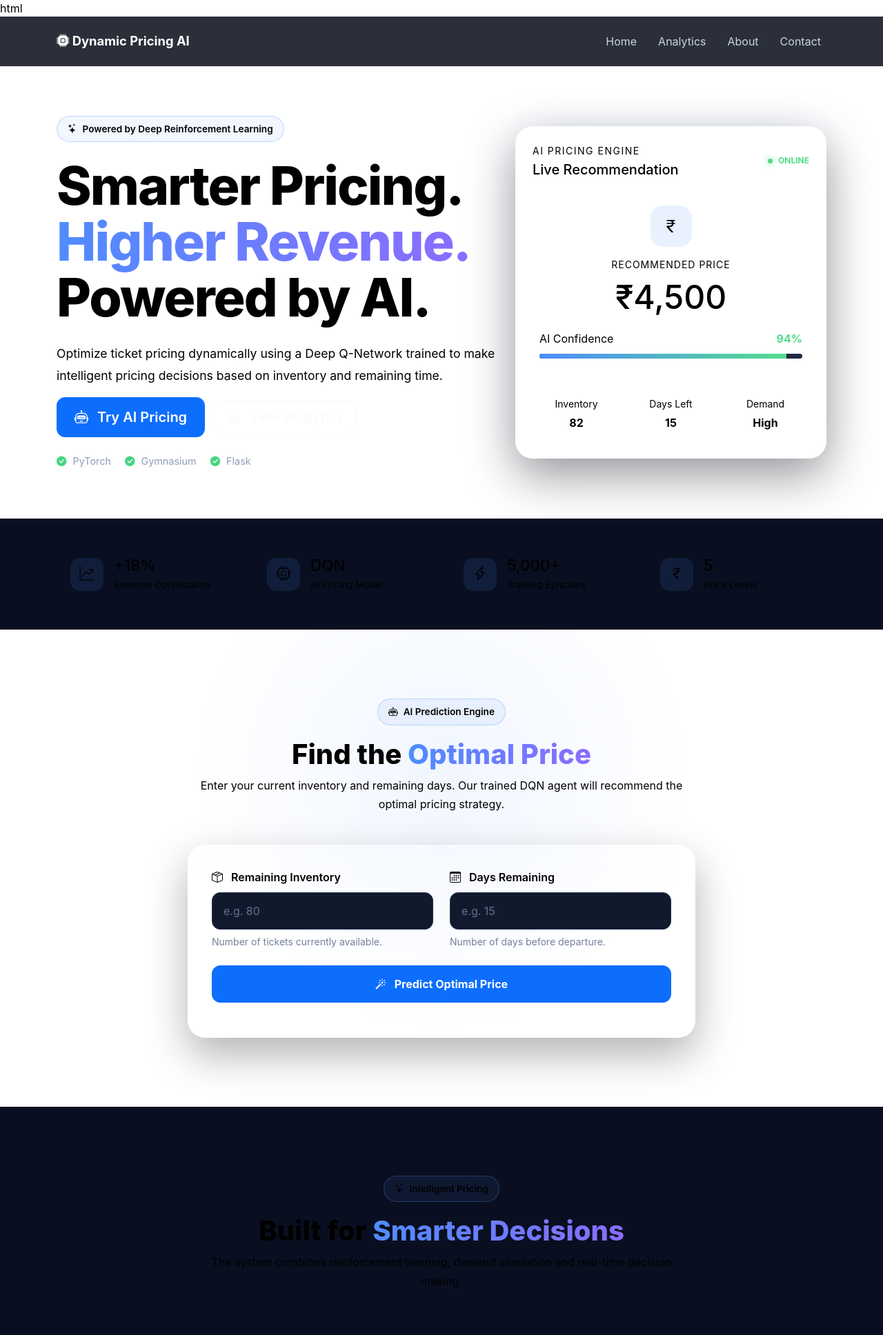
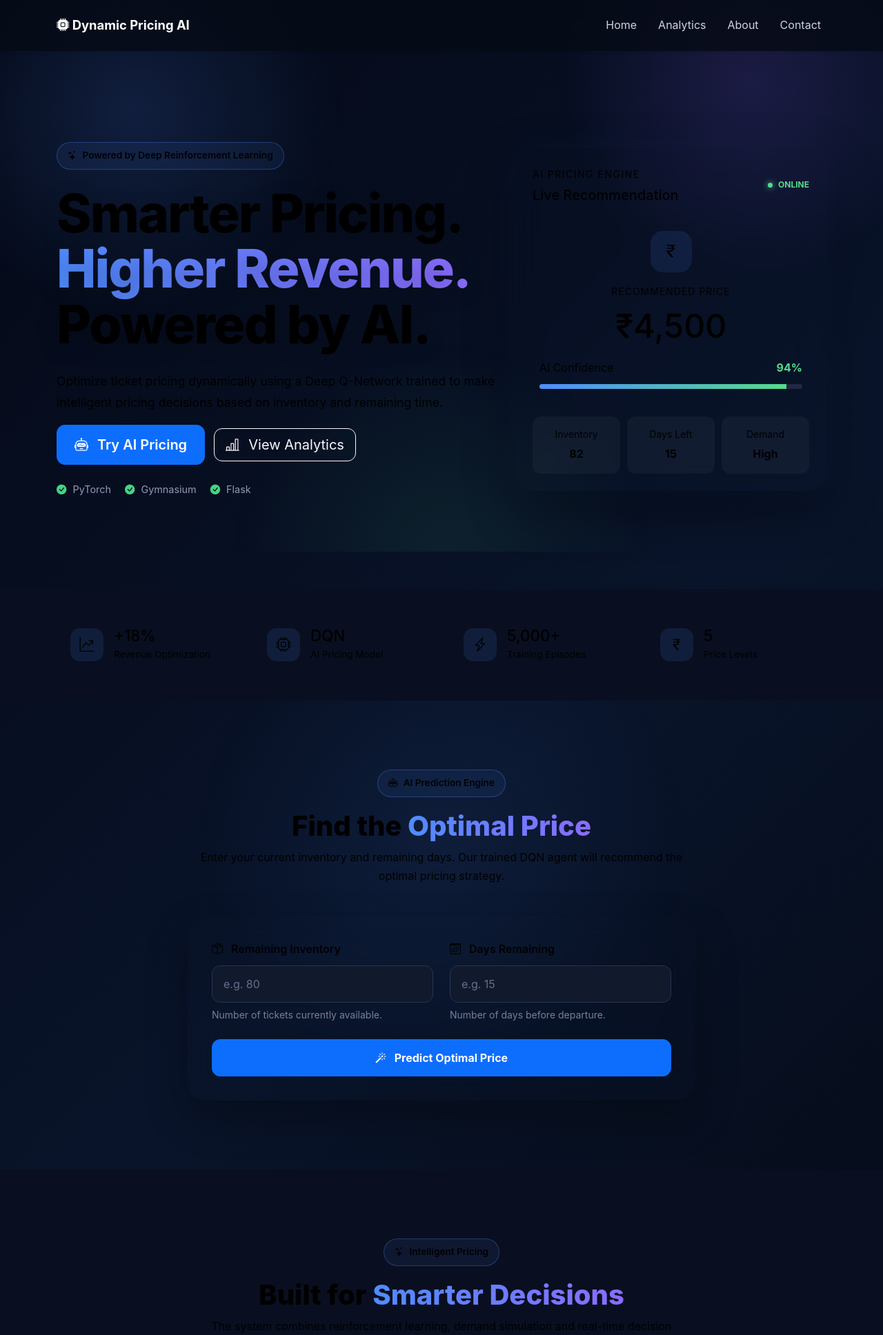
Before and after one commit to RohitChoudhary8197/Dynamic-Pricing-RL, a Flask app: page / in a window 1280 px wide. Shown: the top 1936 px of the page at 69% size. Run offline with Flask 3, Linux system fonts and the light colour scheme.

Commit message:
Updated Commits

```diff
--- a/static/css/style.css
+++ b/static/css/style.css
@@ -19,13 +19,38 @@ html {
 
 body {
     margin: 0;
-    background: var(--dark);
+    background: linear-gradient(135deg, #040816 0%, #09142a 45%, #03060d 100%);
     color: var(--text);
     font-family: Inter, Arial, Helvetica, sans-serif;
+    line-height: 1.6;
+    min-height: 100vh;
+    overflow-x: hidden;
+}
+
+body::before {
+    content: "";
+    position: fixed;
+    inset: 0;
+    background:
+        radial-gradient(circle at 15% 20%, rgba(79, 140, 255, 0.16), transparent 24%),
+        radial-gradient(circle at 85% 15%, rgba(138, 92, 246, 0.16), transparent 22%),
+        radial-gradient(circle at 50% 100%, rgba(84, 220, 139, 0.08), transparent 30%);
+    pointer-events: none;
+    z-index: -1;
+}
+
+main {
+    position: relative;
+    z-index: 1;
 }
 
 a {
     text-decoration: none;
+}
+
+::selection {
+    background: rgba(79, 140, 255, 0.35);
+    color: white;
 }
 
 
@@ -69,15 +94,35 @@ a {
     align-items: center;
     position: relative;
     overflow: hidden;
+    padding: 90px 0;
+    background:
+        linear-gradient(135deg, rgba(79, 140, 255, 0.12), transparent 35%),
+        radial-gradient(circle at 20% 20%, rgba(79, 140, 255, 0.18), transparent 35%),
+        radial-gradient(circle at 85% 60%, rgba(112, 70, 255, 0.14), transparent 35%),
+        var(--dark);
+}
 
-    background:
-        radial-gradient(circle at 20% 20%,
-            rgba(79, 140, 255, 0.18),
-            transparent 35%),
-        radial-gradient(circle at 85% 60%,
-            rgba(112, 70, 255, 0.14),
-            transparent 35%),
-        var(--dark);
+.hero-title,
+.hero-description,
+.hero-buttons,
+.hero-tech,
+.ai-visual-card,
+.prediction-card,
+.feature-card,
+.stat-card {
+    animation: fadeUp 0.8s ease both;
+}
+
+@keyframes fadeUp {
+    from {
+        opacity: 0;
+        transform: translateY(18px);
+    }
+
+    to {
+        opacity: 1;
+        transform: translateY(0);
+    }
 }
 
 .min-vh-75 {
@@ -109,6 +154,7 @@ a {
     line-height: 1.05;
     letter-spacing: -2px;
     margin-bottom: 25px;
+    text-shadow: 0 8px 32px rgba(0, 0, 0, 0.2);
 }
 
 .hero-title span,
@@ -133,6 +179,12 @@ a {
     padding: 13px 25px;
     border-radius: 12px;
     font-weight: 600;
+    transition: transform 0.25s ease, box-shadow 0.25s ease, background 0.25s ease;
+}
+
+.hero-btn:hover {
+    transform: translateY(-3px);
+    box-shadow: 0 12px 25px rgba(79, 140, 255, 0.22);
 }
 
 .hero-buttons .btn-outline-light {
@@ -161,13 +213,20 @@ a {
     background: var(--dark-card);
     border: 1px solid var(--border);
     backdrop-filter: blur(20px);
-
     border-radius: 25px;
     padding: 25px;
-
     box-shadow:
         0 25px 70px rgba(0, 0, 0, 0.4),
         0 0 50px rgba(79, 140, 255, 0.08);
+}
+
+.ai-visual-card:hover,
+.prediction-card:hover,
+.feature-card:hover,
+.stat-card:hover {
+    border-color: rgba(79, 140, 255, 0.35);
+    transform: translateY(-4px);
+    box-shadow: 0 18px 45px rgba(0, 0, 0, 0.28);
 }
 
 .ai-card-header {
--- a/static/js/script.js
+++ b/static/js/script.js
@@ -12,14 +12,17 @@ document.addEventListener("DOMContentLoaded", function () {
         });
     }
 
-    const cards = document.querySelectorAll(".feature-card, .stat-card, .metric-card, .content-card");
-    cards.forEach((card, index) => {
-        card.style.opacity = "0";
-        card.style.transform = "translateY(12px)";
+    const revealItems = document.querySelectorAll(
+        ".hero-title, .hero-description, .hero-buttons, .hero-tech, .ai-visual-card, .prediction-card, .feature-card, .stat-card, .metric-card, .content-card"
+    );
+
+    revealItems.forEach((item, index) => {
+        item.style.opacity = "0";
+        item.style.transform = "translateY(16px)";
+        item.style.transition = "all 0.7s ease";
         setTimeout(() => {
-            card.style.transition = "all 0.5s ease";
-            card.style.opacity = "1";
-            card.style.transform = "translateY(0)";
-        }, 80 * index);
+            item.style.opacity = "1";
+            item.style.transform = "translateY(0)";
+        }, 90 * index);
     });
 });
--- a/templates/index.html
+++ b/templates/index.html
@@ -1,4 +1,3 @@
-html
 {% extends "base.html" %}
 
 {% block title %}
@@ -38,14 +37,12 @@ Home | Dynamic Pricing AI
 
                 <div class="hero-buttons">
 
-                    <a href="#prediction"
-                       class="btn btn-primary btn-lg hero-btn">
+                    <a href="#prediction" class="btn btn-primary btn-lg hero-btn">
                         <i class="bi bi-robot me-2"></i>
                         Try AI Pricing
                     </a>
 
-                    <a href="/analytics"
-                       class="btn btn-outline-light btn-lg ms-2">
+                    <a href="/analytics" class="btn btn-outline-light btn-lg ms-2">
                         <i class="bi bi-bar-chart-line me-2"></i>
                         View Analytics
                     </a>
@@ -262,9 +259,7 @@ Home | Dynamic Pricing AI
 
                 <div class="prediction-card">
 
-                    <form action="/predict"
-                          method="POST"
-                          id="predictionForm">
+                    <form action="/predict" method="POST" id="predictionForm">
 
                         <div class="row g-4">
 
@@ -277,15 +272,8 @@ Home | Dynamic Pricing AI
 
                                 </label>
 
-                                <input
-                                    type="number"
-                                    class="form-control custom-input"
-                                    name="inventory"
-                                    min="1"
-                                    max="100"
-                                    placeholder="e.g. 80"
-                                    required
-                                >
+                                <input type="number" class="form-control custom-input" name="inventory" min="1"
+                                    max="100" placeholder="e.g. 80" required>
 
                                 <small>
                                     Number of tickets currently available.
@@ -303,15 +291,8 @@ Home | Dynamic Pricing AI
 
                                 </label>
 
-                                <input
-                                    type="number"
-                                    class="form-control custom-input"
-                                    name="days_left"
-                                    min="1"
-                                    max="30"
-                                    placeholder="e.g. 15"
-                                    required
-                                >
+                                <input type="number" class="form-control custom-input" name="days_left" min="1" max="30"
+                                    placeholder="e.g. 15" required>
 
                                 <small>
                                     Number of days before departure.
@@ -322,10 +303,7 @@ Home | Dynamic Pricing AI
                         </div>
 
 
-                        <button
-                            type="submit"
-                            class="btn btn-primary predict-btn mt-4"
-                            id="predictButton">
+                        <button type="submit" class="btn btn-primary predict-btn mt-4" id="predictButton">
 
                             <i class="bi bi-magic me-2"></i>
 
```
